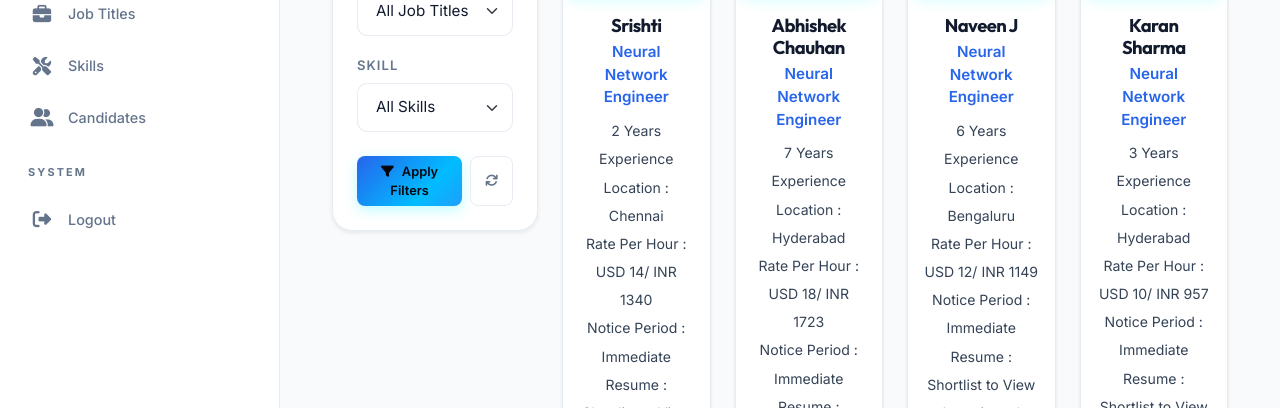
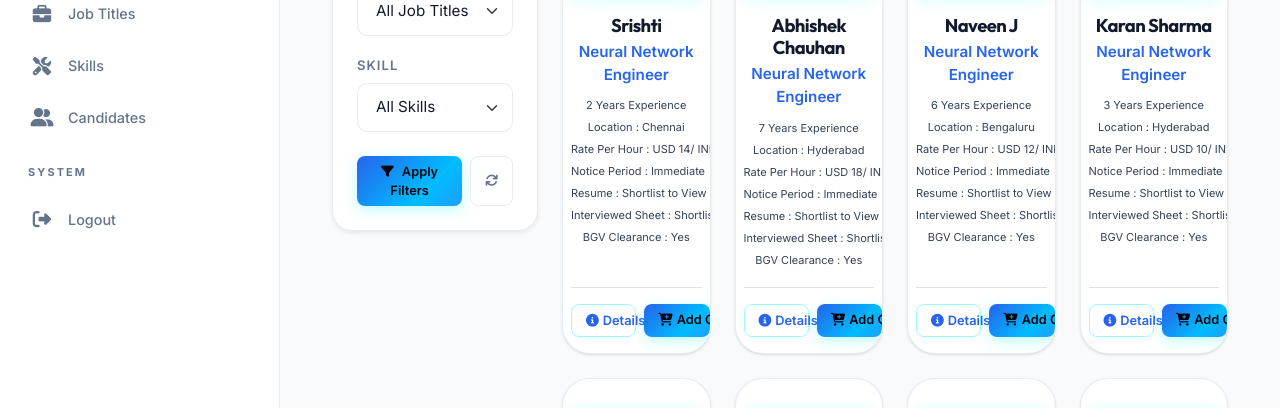
Before and after one commit to saichandramouli/talent-portal, a Django app: page /clients/dashboard/ in a window 1280 px wide. Shown: the part 452-860 px from the top of the page. Run offline with Django 5.2, Linux system fonts and the light colour scheme; a user stored in the database is signed in; data comes from the database, SQL or seed files in the repository.

Commit message:
reduce the size of the font at profile card in the client dashboard

```diff
--- a/templates/clients/client_dashboard.html
+++ b/templates/clients/client_dashboard.html
@@ -98,7 +98,7 @@
             <div class="row g-4">
                 {% for candidate in candidates %}
                 <div class="col-sm-6 col-md-4 col-lg-3">
-                    <div class="card candidate-card-premium-cyber h-100 shadow-sm d-flex flex-column text-center p-3">
+                    <div class="card candidate-card-premium-cyber h-100 shadow-sm d-flex flex-column text-center px-2 py-3">
                         <!-- Top Image Section (Centered) -->
                         <div class="card-image-wrap d-flex justify-content-center align-items-center py-3" style="background: transparent;">
                             {% if candidate.profile_photo %}
@@ -124,28 +124,28 @@
                                 </div>
 
                                 <!-- Profile Details -->
-                                <div class="text-muted small lh-lg" style="color: #334155 !important; font-size: 0.88rem;">
-                                    <div>{{ candidate.years_of_experience }} Years Experience</div>
-                                    <div>Location : {{ candidate.location }}</div>
-                                    <div>Rate Per Hour : USD {{ candidate.rate_card|floatformat:0 }}/ INR {{ candidate.rate_card_inr }}</div>
-                                    <div>Notice Period : {{ candidate.availability }}</div>
-                                    <div>Resume : Shortlist to View</div>
-                                    <div>Interviewed Sheet : Shortlist to View</div>
-                                    <div>BGV Clearance : Yes</div>
+                                <div class="text-muted small lh-lg" style="color: #334155 !important; font-size: 11px;">
+                                    <div class="text-nowrap">{{ candidate.years_of_experience }} Years Experience</div>
+                                    <div class="text-nowrap">Location : {{ candidate.location }}</div>
+                                    <div class="text-nowrap">Rate Per Hour : USD {{ candidate.rate_card|floatformat:0 }}/ INR {{ candidate.rate_card_inr }}</div>
+                                    <div class="text-nowrap">Notice Period : {{ candidate.availability }}</div>
+                                    <div class="text-nowrap">Resume : Shortlist to View</div>
+                                    <div class="text-nowrap">Interviewed Sheet : Shortlist to View</div>
+                                    <div class="text-nowrap">BGV Clearance : Yes</div>
                                 </div>
                             </div>
 
                             <!-- Interactive Buttons -->
                             <div class="pt-3 border-top d-flex justify-content-between gap-2 mt-auto">
-                                <a href="{% url 'candidate_detail' candidate.id %}" class="btn btn-sm btn-outline-primary w-50">
+                                <a href="{% url 'candidate_detail' candidate.id %}" class="btn btn-sm btn-outline-primary w-50 text-nowrap">
                                     <i class="fa-solid fa-circle-info me-1"></i>Details
                                 </a>
                                 {% if candidate.id in cart_candidate_ids %}
-                                <button class="btn btn-sm btn-success w-50" disabled>
+                                <button class="btn btn-sm btn-success w-50 text-nowrap" disabled>
                                     <i class="fa-solid fa-circle-check me-1"></i>In Cart
                                 </button>
                                 {% else %}
-                                <a href="{% url 'add_to_cart' candidate.id %}" class="btn btn-sm btn-primary-custom w-50">
+                                <a href="{% url 'add_to_cart' candidate.id %}" class="btn btn-sm btn-primary-custom w-50 text-nowrap">
                                     <i class="fa-solid fa-cart-plus me-1"></i>Add Cart
                                 </a>
                                 {% endif %}
```
